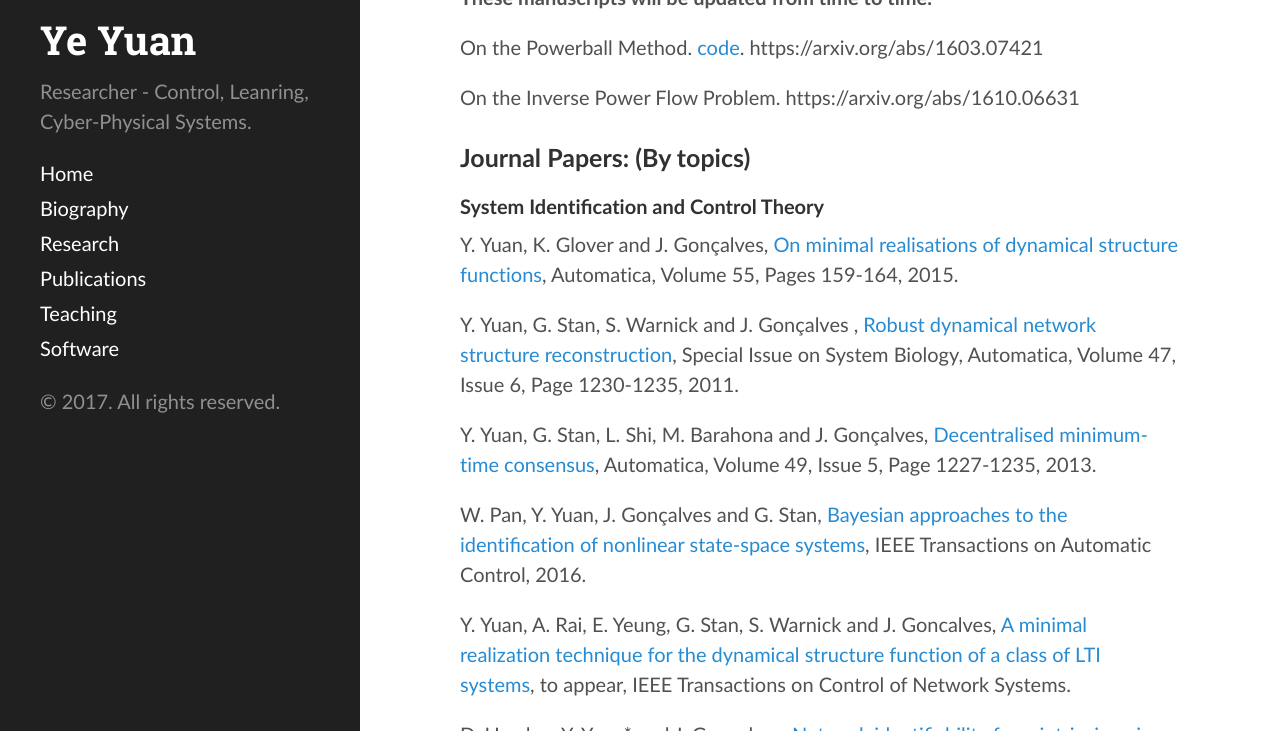
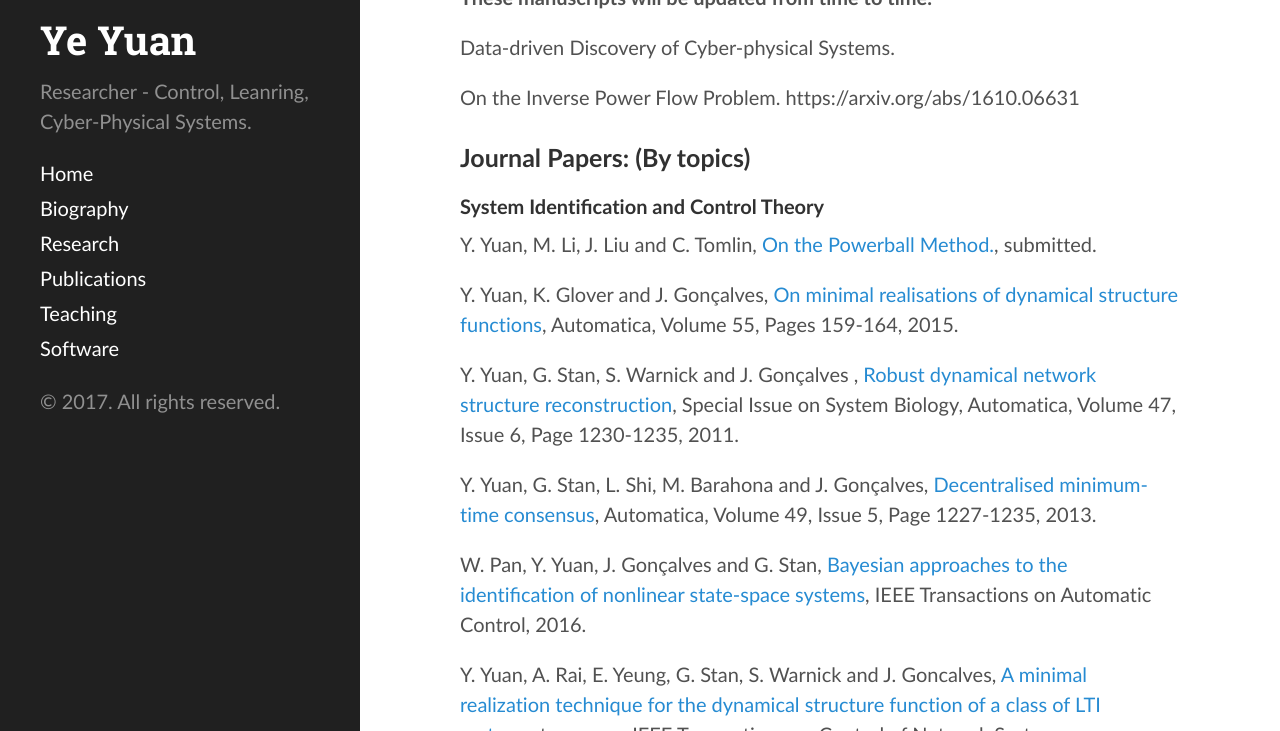
Before and after one commit to yy311/yy311.github.io, a Jekyll site: the page built from publication.md, in a window 1280 px wide and 900 px high, cut to the strip 169-900 px from the top of the window. Built offline with Jekyll 4.4.1, drawn with Linux system fonts in a browser that asks for light colours.

Commit message:
Update publication.md

```diff
--- a/publication.md
+++ b/publication.md
@@ -6,7 +6,7 @@ layout: page
 
 <b>These manuscripts will be updated from time to time. </b>
 
-On the Powerball Method. <a href="https://hybrid.eecs.berkeley.edu/~yeyuan/pb.zip"> code</a>. https://arxiv.org/abs/1603.07421
+Data-driven Discovery of Cyber-physical Systems.
 
 On the Inverse Power Flow Problem. https://arxiv.org/abs/1610.06631
 
@@ -15,6 +15,8 @@ On the Inverse Power Flow Problem. https://arxiv.org/abs/1610.06631
 <h3>Journal Papers: (By topics)</h3>
 
 <h4>System Identification and Control Theory</h4>
+
+Y. Yuan, M. Li, J. Liu and C. Tomlin, [On the Powerball Method.](https://arxiv.org/abs/1603.07421), submitted.
 
 Y. Yuan, K. Glover and J. Gonçalves, [On minimal realisations of dynamical structure functions](http://arxiv.org/abs/1409.0072), Automatica, Volume 55, Pages 159-164, 2015.
 
```
